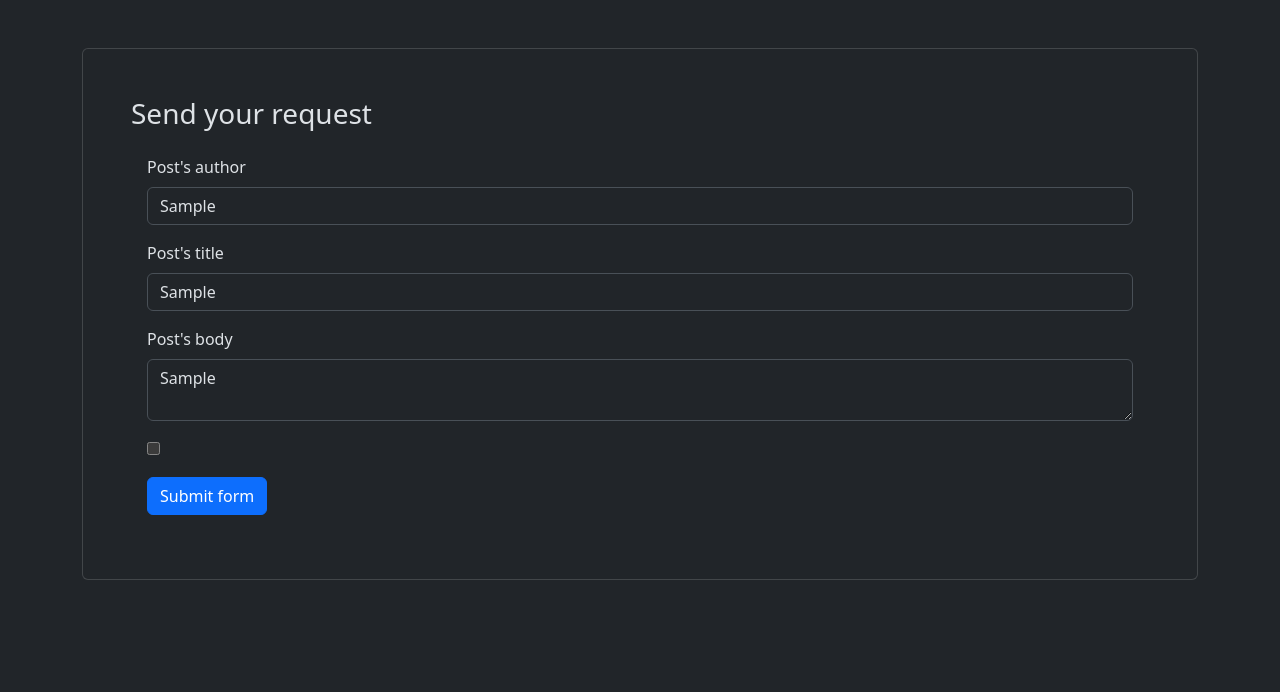
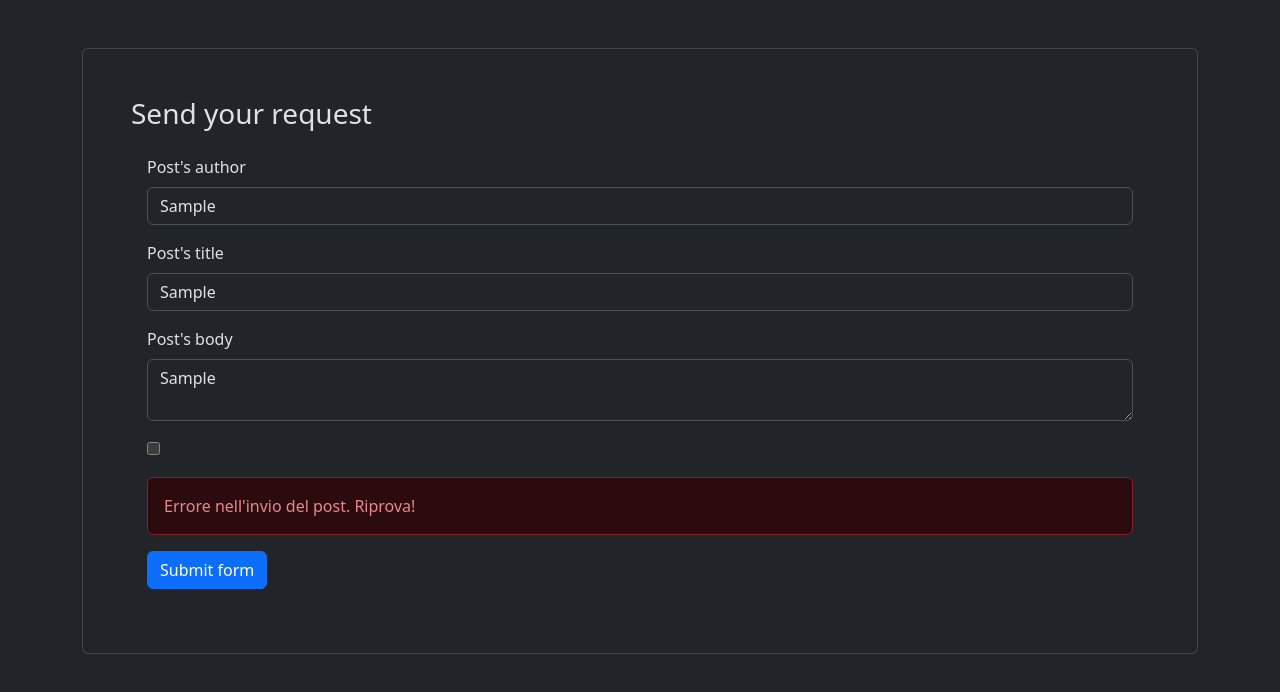
Before and after one commit to NavodContrath/react-post-form, a React (Vite) app: page / in a window 1280 px wide. Both pictures are taken after typing "Sample", "Sample", "Sample" into the empty fields and a click on the button "Submit form". Shown: the top 692 px of the page. Built offline with nearby package versions, Linux system fonts and the light colour scheme; no server answers.

Commit message:
add alert after fetch to check results

```diff
--- a/src/App.jsx
+++ b/src/App.jsx
@@ -7,6 +7,9 @@ function App() {
     body: "",
     public: false,
   })
+  const [alertMessage, setAlertMessage] = useState("");
+  const [alertType, setAlertType] = useState("");
+
   function handleFormData(e) {
     const value = e.target.type === "checkbox" ? e.target.checked : e.target.value.trim()
     setFormData(() => ({
@@ -28,9 +31,15 @@ function App() {
       .then(res => res.json())
       .then(data => {
         console.log("seuccess", data)
+        setAlertMessage("Il post è stato inviato con successo!");
+        setAlertType("success");
         setFormData({ author: "", title: "", content: "", public: false });
       })
-      .catch(err => console.log("error", err))
+      .catch(err => {
+        console.log("error", err)
+        setAlertMessage("Errore nell'invio del post. Riprova!");
+        setAlertType("danger");
+      })
     console.log(formData)
   }
 
@@ -43,7 +52,6 @@ function App() {
             <h3>Send your request</h3>
           </div>
           <div className="card-body">
-
             <form className=" g-3 needs-validation" onSubmit={handleSubmit}>
               <div className="mb-3">
                 <label htmlFor="validationCustom01" className="form-label">Post's author</label>
@@ -60,6 +68,11 @@ function App() {
               <div className="mb-3">
                 <input type="checkbox" name="public" id="public" checked={formData.public} onChange={handleFormData} />
               </div>
+              {alertMessage && (
+                <div className={`alert alert-${alertType}`} role="alert">
+                  {alertMessage}
+                </div>
+              )}
               <div>
                 <button className="btn btn-primary" type="submit">Submit form</button>
               </div>
```
